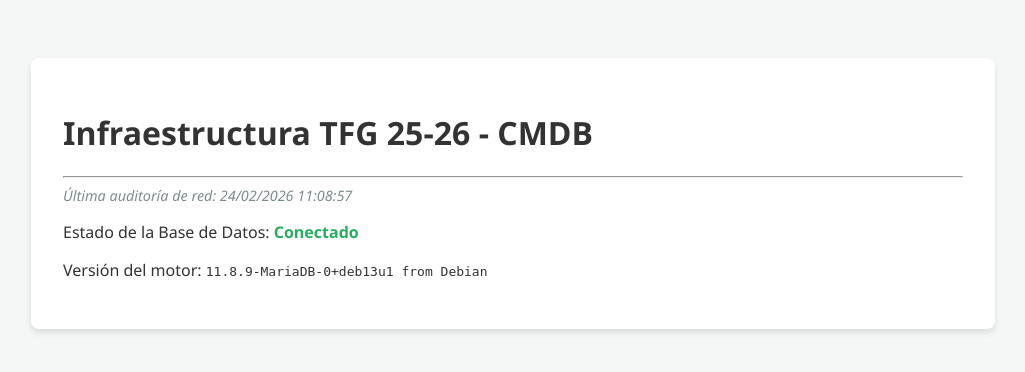
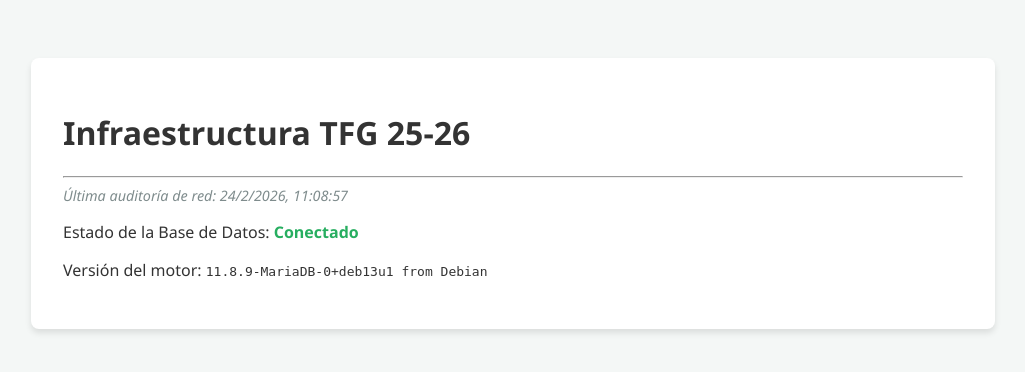
Before and after one commit to javier-guardiola/TFG_25-26, a Flask app: page / in a window 1280 px wide. Shown: the top 372 px of the page, without its empty margins (127-1152 px from the left). Run offline with Flask 3, Linux system fonts and the light colour scheme; data that the repository does not hold is empty.

Commit message:
fix(frontend): remove CMDB from title and fix audit timezone issue via JS

```diff
--- a/flask_app/app.py
+++ b/flask_app/app.py
@@ -2,7 +2,6 @@ from flask import Flask, render_template
 import pymysql
 import socket
 import time
-from datetime import datetime
 
 app = Flask(__name__)
 
@@ -32,8 +31,7 @@ def index():
     context = {
         "db_status": "Desconectado",
         "db_data": [],
-        "activos": [],
-        "timestamp": datetime.now().strftime("%d/%m/%Y %H:%M:%S")
+        "activos": []
     }
     try:
         connection = pymysql.connect(**db_config)
--- a/flask_app/templates/index.html
+++ b/flask_app/templates/index.html
@@ -16,9 +16,9 @@
 </head>
 <body>
     <div class="card">
-        <h1>Infraestructura TFG 25-26 - CMDB</h1>
+        <h1>Infraestructura TFG 25-26</h1>
         <hr>
-        <div class="audit-time">Última auditoría de red: {{ timestamp }}</div>
+        <div class="audit-time" id="audit-time"></div>
         <p>Estado de la Base de Datos:
             <span class="{{ 'status-on' if 'Conectado' in db_status else 'status-off' }}">
                 {{ db_status }}
@@ -56,5 +56,8 @@
         </table>
         {% endif %}
     </div>
+    <script>
+        document.getElementById('audit-time').innerText = 'Última auditoría de red: ' + new Date().toLocaleString('es-ES');
+    </script>
 </body>
 </html>
```
